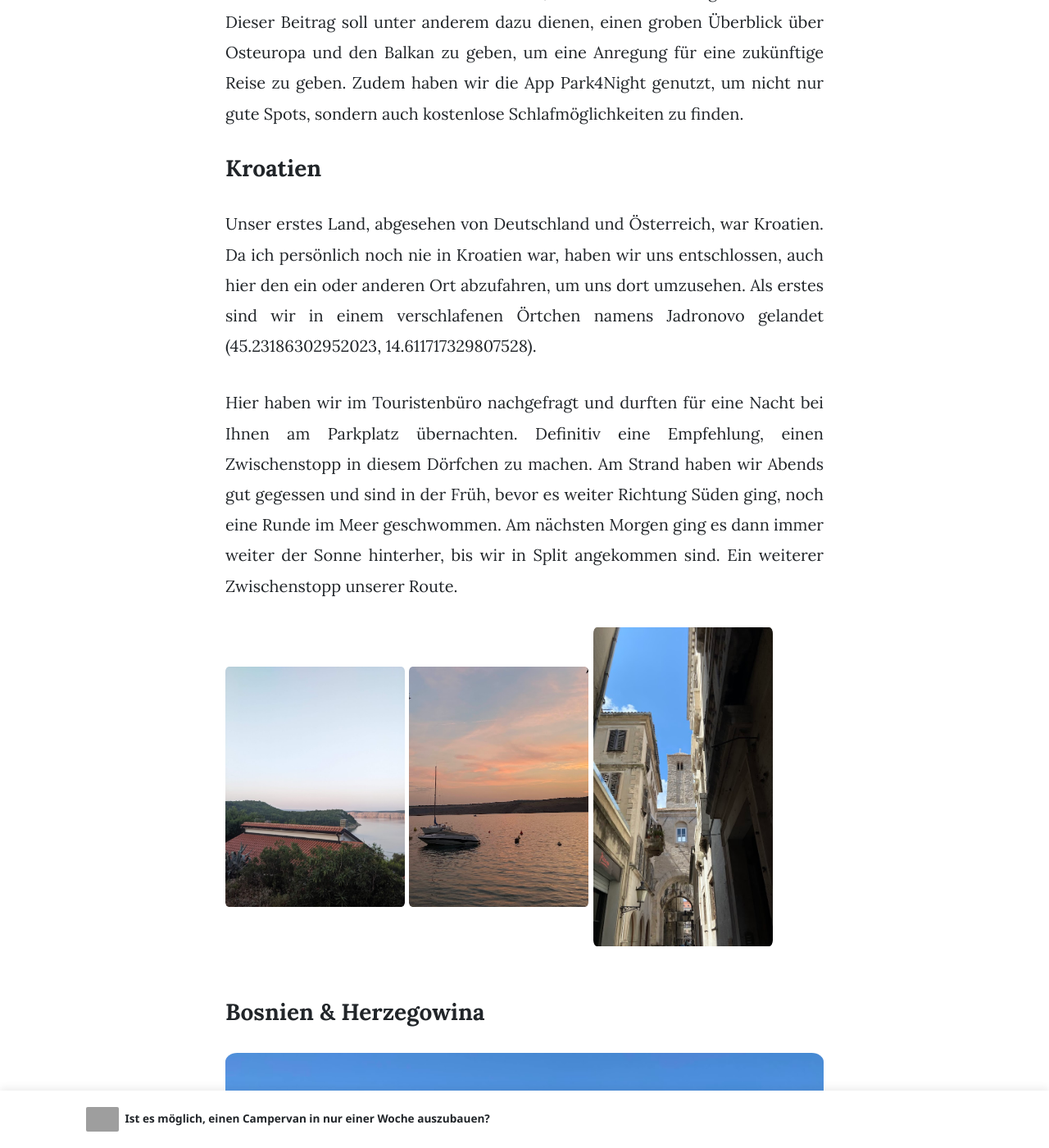
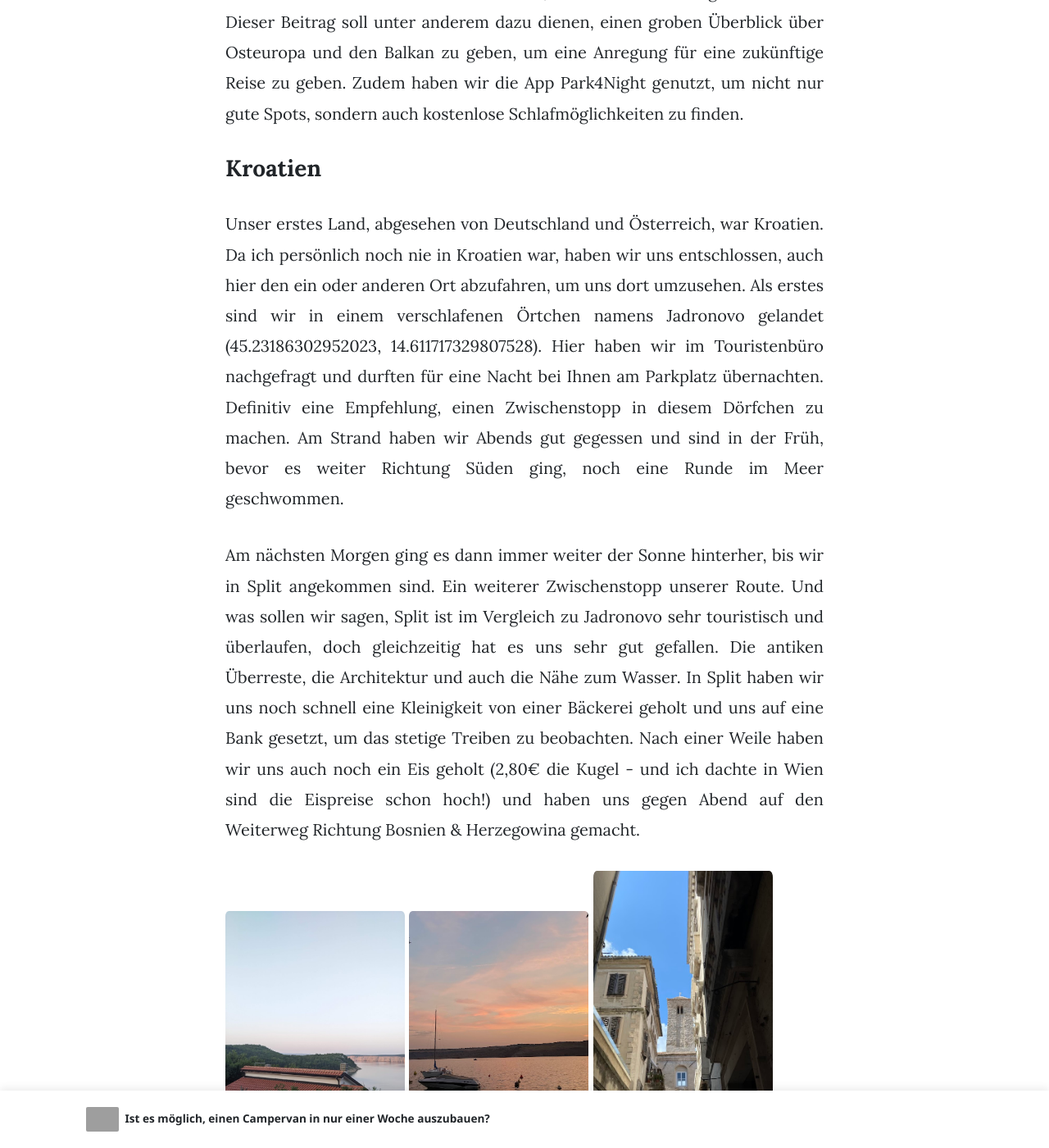
Before and after one commit to travelbuddi/travelbuddi.github.io, a Jekyll site: the page built from _posts/2024-08-08-Osteuropa-Balkan.md, in a window 1280 px wide and 1400 px high, scrolled down 1097 px. Shown: the whole window at 82% size. Built offline with Jekyll 4.4.1, drawn with Linux system fonts in a browser that asks for light colours; nearby versions of some CDN libraries; some of the changed text lies outside the part shown; grey boxes are pictures that could not be loaded.

Commit message:
Updat Kroatien

```diff
--- a/_posts/2024-08-08-Osteuropa-Balkan.md
+++ b/_posts/2024-08-08-Osteuropa-Balkan.md
@@ -15,10 +15,10 @@ Da Albanien nun nicht der nahegelegenste Urlaubsort ist und noch dazu mit dem Au
 
 
 ### Kroatien
-Unser erstes Land, abgesehen von Deutschland und Österreich, war Kroatien. Da ich persönlich noch nie in Kroatien war, haben wir uns entschlossen, auch hier den ein oder anderen Ort abzufahren, um uns dort umzusehen. Als erstes sind wir in einem verschlafenen Örtchen namens Jadronovo gelandet (45.23186302952023, 14.611717329807528).
+Unser erstes Land, abgesehen von Deutschland und Österreich, war Kroatien. Da ich persönlich noch nie in Kroatien war, haben wir uns entschlossen, auch hier den ein oder anderen Ort abzufahren, um uns dort umzusehen. Als erstes sind wir in einem verschlafenen Örtchen namens Jadronovo gelandet (45.23186302952023, 14.611717329807528). Hier haben wir im Touristenbüro nachgefragt und durften für eine Nacht bei Ihnen am Parkplatz übernachten. Definitiv eine Empfehlung, einen Zwischenstopp in diesem Dörfchen zu machen. Am Strand haben wir Abends gut gegessen und sind in der Früh, bevor es weiter Richtung Süden ging, noch eine Runde im Meer geschwommen.
 
-Hier haben wir im Touristenbüro nachgefragt und durften für eine Nacht bei Ihnen am Parkplatz übernachten. Definitiv eine Empfehlung, einen Zwischenstopp in diesem Dörfchen zu machen. Am Strand haben wir Abends gut gegessen und sind in der Früh, bevor es weiter Richtung Süden ging, noch eine Runde im Meer geschwommen.
-Am nächsten Morgen ging es dann immer weiter der Sonne hinterher, bis wir in Split angekommen sind. Ein weiterer Zwischenstopp unserer Route.
+
+Am nächsten Morgen ging es dann immer weiter der Sonne hinterher, bis wir in Split angekommen sind. Ein weiterer Zwischenstopp unserer Route. Und was sollen wir sagen, Split ist im Vergleich zu Jadronovo sehr touristisch und überlaufen, doch gleichzeitig hat es uns sehr gut gefallen. Die antiken Überreste, die Architektur und auch die Nähe zum Wasser. In Split haben wir uns noch schnell eine Kleinigkeit von einer Bäckerei geholt und uns auf eine Bank gesetzt, um das stetige Treiben zu beobachten. Nach einer Weile haben wir uns auch noch ein Eis geholt (2,80€ die Kugel - und ich dachte in Wien sind die Eispreise schon hoch!) und haben uns gegen Abend auf den Weiterweg Richtung Bosnien & Herzegowina gemacht.
 
 ![Kroatien1](/assets/images/Kroatien1.jpg){: width="30%"}
 ![Kroatien2](/assets/images/Kroatien2.jpg){: width="30%"}
```
